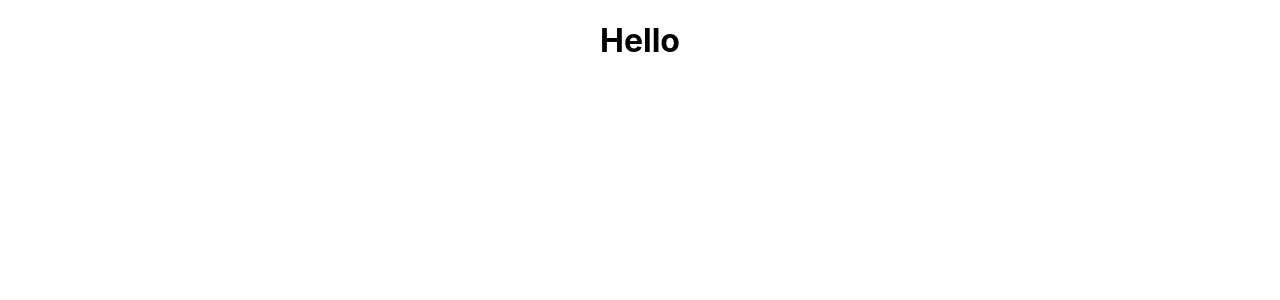
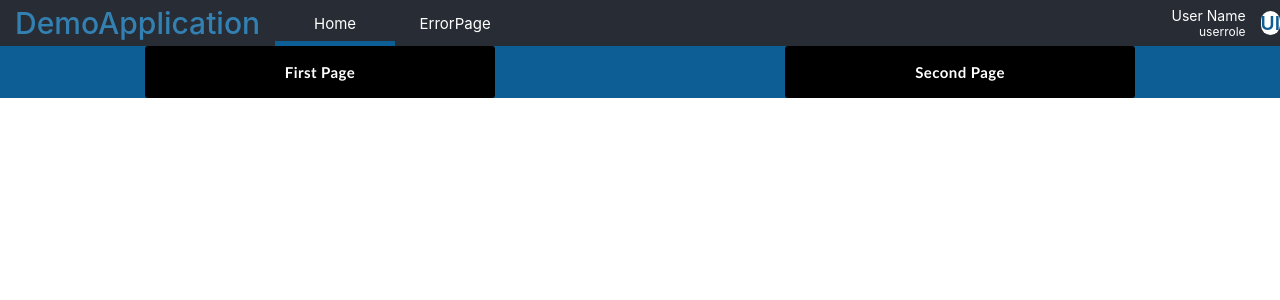
Before and after one commit to KaranChiluka/DemoApplication-ui, a React (Create React App) app: page /home in a window 1280 px wide. Shown: the top 300 px of the page. Built offline with nearby package versions, Linux system fonts and the light colour scheme; sample sign-in values are in the browser's storage.

Commit message:
completed signup page

```diff
--- a/src/common/axiosClient.ts
+++ b/src/common/axiosClient.ts
@@ -1,26 +1,27 @@
-import axios from 'axios';
-// import { redirectToLogin } from './commonUtils';
+import axios, { AxiosError } from 'axios';
+import { redirectToLogin } from './commonUtils';
 
 const axiosClient = axios.create({
   baseURL: 'http://localhost:8080/api',
 });
 
-// axiosClient.interceptors.request.use((config) => {
-//   config.headers.token = localStorage.getItem('token');
-//   return config;
-// });
+axiosClient.interceptors.request.use((config) => {
+  const token = localStorage.getItem('token');
+  config.headers.Authorization = `Bearer ${token}`;
+  return config;
+});
 
-// axiosClient.interceptors.response.use(
-//   (response) => {
-//     return response;
-//   },
-//   (error: AxiosError) => {
-//     if (error.response?.status === 401 && window.location.pathname !== '/login') {
-//       redirectToLogin();
-//       return;
-//     }
-//     return Promise.reject(error);
-//   },
-// );
+axiosClient.interceptors.response.use(
+  (response) => {
+    return response;
+  },
+  (error: AxiosError) => {
+    if (error.response?.status === 401 && window.location.pathname !== '/login') {
+      redirectToLogin();
+      return;
+    }
+    return Promise.reject(error);
+  },
+);
 
 export default axiosClient;
--- /dev/null
+++ b/src/common/navBar.css
@@ -0,0 +1,80 @@
+.nav-bar {
+  display: flex;
+  justify-content: space-between;
+  background-color: #282c34;
+  position: sticky;
+  z-index: 100;
+  min-height: 40px;
+  top: 0;
+  left: 0;
+}
+.right-div {
+  display: flex;
+  align-items: center;
+}
+.left-div {
+  display: flex;
+}
+.user-name {
+  color: #ffffff;
+  margin-right: 15px;
+  text-align: right;
+  > p {
+    font-size: 14px;
+    margin-top: 0px;
+    margin-bottom: 0px;
+  }
+  :last-child {
+    font-size: 12px;
+  }
+}
+.logo-anchor {
+  text-decoration: none;
+}
+.logo-anchor:hover {
+  opacity: 1;
+}
+.logo {
+  display: flex;
+  align-items: center;
+  color: #3380b3;
+  margin: 5px 5px;
+  font-size: 30px;
+  font-weight: 500;
+  padding: 0px 10px;
+  border-radius: 3px;
+}
+.nav-menu {
+  display: flex;
+  align-items: center;
+  justify-content: center;
+  color: white;
+  font-size: 15px;
+  font-weight: 400;
+  cursor: pointer;
+  padding-left: 10px;
+  padding-right: 10px;
+  min-width: 100px;
+  overflow: hidden;
+  border-top: 5px solid #282c34;
+  border-bottom: 5px solid #282c34;
+  /* transition: border-bottom 0.5s; */
+  /* -webkit-transition-duration: 0.4s; Safari */
+  transition-duration: 0.4s;
+}
+.nav-menu:hover {
+  background-color: #6c7077;
+  border-color: #6c7077;
+}
+.nav-menu-selected {
+  border-bottom: 5px solid #0c5e94 !important;
+  /* font-size: large; */
+}
+
+.initials {
+  color: #0c5e94;
+  background-color: #fff;
+  border-radius: 50px;
+  font-weight: 600;
+  font-size: larger;
+}
--- /dev/null
+++ b/src/common/navBar.tsx
@@ -0,0 +1,79 @@
+import React, { useEffect, useState } from 'react';
+import './navBar.css';
+import useNavigate from '../common/useNavigate';
+
+const NavBar = () => {
+  const [navigate] = useNavigate();
+  const [parentPath, setParentPath] = useState('');
+
+  useEffect(() => {
+    if (location.pathname === '/') {
+      navigate(
+        [
+          {
+            label: 'Home',
+            link: '/home',
+          },
+        ],
+        true,
+      );
+    }
+  });
+
+  useEffect(() => {
+    getParentPath(location.pathname);
+  }, [location.pathname]);
+
+  function getParentPath(path: string) {
+    const parent = path.slice(1).split('/')[0];
+    setParentPath((_perv) => `/${parent}`);
+  }
+
+  const tabs = [
+    {
+      label: 'Home',
+      link: '/home',
+    },
+    {
+      label: 'ErrorPage',
+      link: '/error',
+    },
+  ];
+
+  const handleTabs = (tab: any) => {
+    navigate([
+      {
+        ...tab,
+      },
+    ]);
+  };
+
+  return (
+    <div className='nav-bar' id='nav-bar'>
+      <div className='left-div'>
+        <a href='/home' className='logo-anchor'>
+          <div className='logo'>DemoApplication</div>
+        </a>
+        {tabs.map((tab, index) => (
+          <div
+            key={index}
+            className={parentPath == tab.link ? 'nav-menu nav-menu-selected' : 'nav-menu'}
+            onClick={() => handleTabs(tab)}>
+            {tab.label}
+            {/* <span>{JSON.stringify({ parent: parentPath, tabs: tab.link })}</span> */}
+          </div>
+        ))}
+      </div>
+      <div className='right-div'>
+        <div className='user-name'>
+          <p>User Name</p>
+          <p>userrole</p>
+        </div>
+        {/*User Initials*/}
+        <div className='initials'>UI</div>
+      </div>
+    </div>
+  );
+};
+
+export default NavBar;
--- /dev/null
+++ b/src/component/firstPage.tsx
@@ -0,0 +1,18 @@
+import React from 'react';
+
+interface Props {
+  image?: 'first' | 'second';
+}
+
+const FirstPage = ({ image }: Props) => {
+  return (
+    <div>
+      {image == 'first' && <img src='C:\Users\karan\Desktop\gifs\gojo-gojo-satoru.gif'></img>}
+      {image == 'second' && (
+        <img src='C:\Users\karan\Desktop\gifs\3cfc0b4ddef9dbd03c1c524d653c08a2.gif'></img>
+      )}
+    </div>
+  );
+};
+
+export default FirstPage;
--- a/src/component/home.tsx
+++ b/src/component/home.tsx
@@ -1,11 +1,37 @@
-import React from 'react';
+import React, { useState } from 'react';
+import NavBar from '../common/navBar';
+import { Button } from '@mui/material';
+import FirstPage from './firstPage';
 
 const Home = () => {
+  const [firstImg, setFirstImg] = useState(false);
+  const [secondImg, setSecondImg] = useState(false);
+
   return (
     <div>
-      <p>
-        <h1>Hello</h1>
-      </p>
+      <NavBar />
+      <div
+        className='btn-block'
+        style={{ display: 'flex', flexWrap: 'wrap', backgroundColor: '#0c5e94' }}>
+        <Button
+          onClick={(_e) => {
+            setFirstImg(true);
+            setSecondImg(false);
+          }}>
+          First page
+        </Button>
+        <Button
+          onClick={(_e) => {
+            setFirstImg(false);
+            setSecondImg(true);
+          }}>
+          Second page
+        </Button>
+      </div>
+      <div>
+        {firstImg && <FirstPage image='first' />}
+        {secondImg && <FirstPage image='second' />}
+      </div>
     </div>
   );
 };
--- a/src/component/login.tsx
+++ b/src/component/login.tsx
@@ -12,11 +12,11 @@ import { useFormik } from 'formik';
 import * as Yup from 'yup';
 // import Signup from './signup';
 import useNavigate from '../common/useNavigate';
+import { getUsers } from '../service/loginService';
 // import { getUsers } from '../service/loginService';
 
 const Login = () => {
   localStorage.removeItem('token');
-  localStorage.removeItem('refreshtoken');
   const signInSchema = Yup.object().shape({
     username: Yup.string().required('Username is required'),
     password: Yup.string().required('Password is required'),
@@ -29,17 +29,21 @@ const Login = () => {
   };
 
   const login = (values: any) => {
-    // getUsers(values).then((resp) => {
-    //   console.log(resp);
-    //   localStorage.setItem('token', resp.data.token);
-    // });
-    localStorage.setItem('token', values);
+    getUsers(values)
+      .then((resp) => {
         navigate([
           {
             label: 'Home',
             link: '/home',
           },
         ]);
+        console.log(resp);
+        alert('successfull login');
+        localStorage.setItem('token', resp.data.token);
+      })
+      .catch((err) => {
+        console.log(err);
+      });
   };
 
   const formik = useFormik({
--- a/src/component/signup.tsx
+++ b/src/component/signup.tsx
@@ -2,12 +2,12 @@ import { Button, InputLabel, TextField } from '@mui/material';
 import useNavigate from '../common/useNavigate';
 import { useFormik } from 'formik';
 import * as Yup from 'yup';
-import { saveUser, gethealth } from '../service/loginService';
+import { saveUser } from '../service/loginService';
 const Signup = () => {
   const [navigate] = useNavigate();
   const signInSchema = Yup.object().shape({
     email: Yup.string().required('Email is required'),
-    username: Yup.string().required('Username is required'),
+    name: Yup.string().required('Username is required'),
     password: Yup.string().required('Password is required'),
     phoneNumber: Yup.string().required('PhoneNumber is required'),
   });
@@ -15,7 +15,7 @@ const Signup = () => {
   const formik = useFormik({
     initialValues: {
       email: '',
-      username: '',
+      name: '',
       password: '',
       phoneNumber: '',
     },
@@ -26,29 +26,30 @@ const Signup = () => {
   });
 
   const signup = (value: any) => {
-    gethealth()
-      .then((resp) => {
-        console.log(resp);
-        alert('Sucessfully login');
-      })
-      .catch((err) => {
-        console.log(err);
-        alert('unsucessfull login');
-      });
+    console.log(value);
+    // gethealth()
+    //   .then((resp) => {
+    //     console.log(resp);
+    //     alert('Sucessfully login');
+    //   })
+    //   .catch((err) => {
+    //     console.log(err);
+    //     alert('unsucessfull login');
+    //   });
     saveUser(value)
       .then((resp) => {
         console.log(resp.data);
         alert('sucessfully login');
+        navigate([
+          {
+            label: 'Login',
+            link: '/login',
+          },
+        ]);
       })
       .catch((err) => {
         console.log(err);
         alert('unSucessfull login');
-        // navigate([
-        //   {
-        //     label: 'Home',
-        //     link: '/home',
-        //   },
-        // ]);
       });
   };
 
@@ -91,20 +92,20 @@ const Signup = () => {
                 <div className='err-msg'>{formik.errors.email}</div>
               ) : null}
               <div>
-                <InputLabel className='input-label' htmlFor='username'>
+                <InputLabel className='input-label' htmlFor='name'>
                   Username:
                 </InputLabel>
                 <TextField
-                  id='username'
+                  id='name'
                   className='new-form-field'
-                  value={formik.values.username}
-                  error={formik.touched.username && Boolean(formik.errors.username)}
+                  value={formik.values.name}
+                  error={formik.touched.name && Boolean(formik.errors.name)}
                   onChange={formik.handleChange}
                   onBlur={formik.handleBlur}
                 />
               </div>
-              {formik.touched.username && formik.errors.username ? (
-                <div className='err-msg'>{formik.errors.username}</div>
+              {formik.touched.name && formik.errors.name ? (
+                <div className='err-msg'>{formik.errors.name}</div>
               ) : null}
               <div>
                 <InputLabel className='input-label' htmlFor='password'>
--- a/src/error-page.tsx
+++ b/src/error-page.tsx
@@ -1,4 +1,5 @@
 import { useRouteError } from 'react-router-dom';
+import NavBar from './common/navBar';
 
 export default function ErrorPage() {
   const error: any = useRouteError();
@@ -6,6 +7,9 @@ export default function ErrorPage() {
 
   return (
     <div id='error-page'>
+      <div>
+        <NavBar />
+      </div>
       <h1>Oops!</h1>
       <p>Sorry, an unexpected error has occurred.</p>
       <p>
```
Lines whose indentation alone changed are shown as unchanged.
